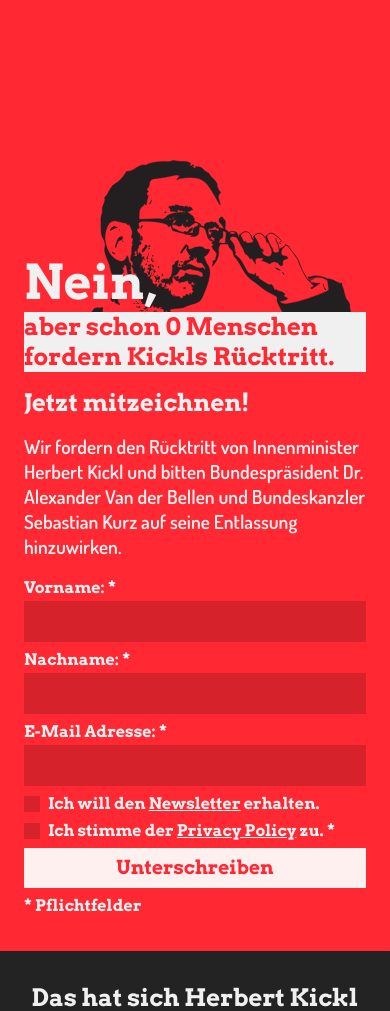
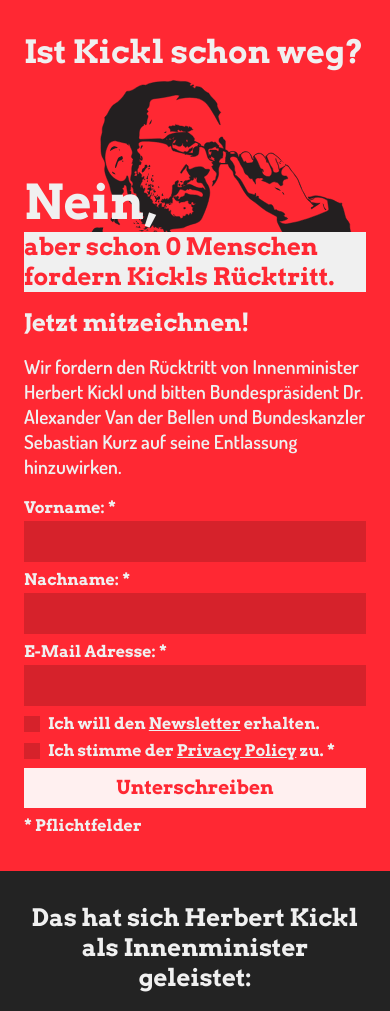
Before and after one commit to AKVorrat/istkicklschonweg.at, a Django app: page / in a window 390 px wide. Shown: the top 1011 px of the page. Run offline with Django 3.2, Linux system fonts and the light colour scheme; data comes from the database, SQL or seed files in the repository; data that the repository does not hold is empty.

Commit message:
add ist kikickl schon weg? to front page

```diff
--- a/django/static/css/main.css
+++ b/django/static/css/main.css
@@ -121,6 +121,13 @@ i {
   background-position: left bottom;
   padding: 0 !important;
 }
+@media only screen and (max-width: 480px) {
+  .nein-kickl {
+    min-height: 220px;
+  }
+}
+
+
 .nein {
   margin: auto 0 0 0;
 }
--- a/django/templates/index.html
+++ b/django/templates/index.html
@@ -2,7 +2,9 @@
 {% load petition_filters %}
 
 {% block herotext %}
-
+  <div class="col-xs-12 col-md-7 col-lg-8">
+    <h2> Ist Kickl schon weg? </h2>
+  </div>
   <div class="col-xs-12 col-md-7 col-lg-8">
     <div class="nein-kickl row bottom-xs">
       <div class="nein">
```
